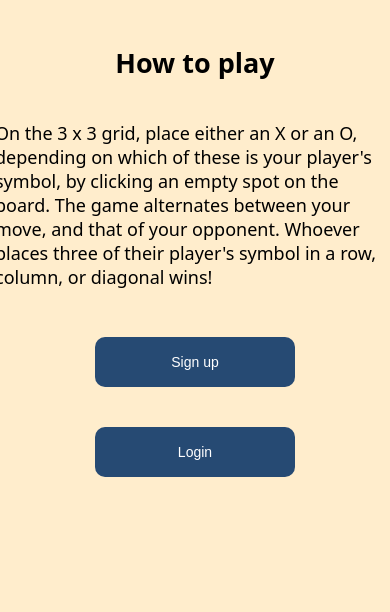
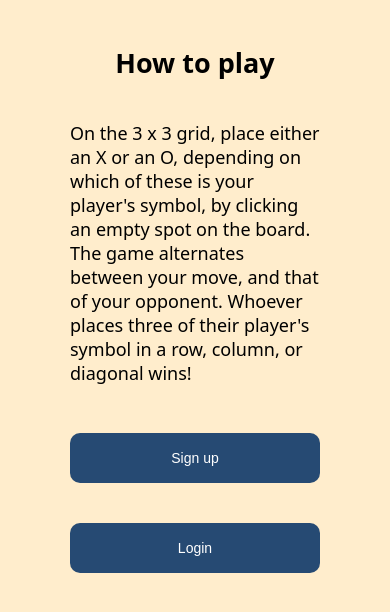
Before and after one commit to josfam/tictacs, a website: page public/landing.html in a window 390 px wide. Shown: the part 136-748 px from the top of the page. Drawn offline with Linux system fonts and the light colour scheme; a web font is replaced by a local one.

Commit message:
Add spacing var, make info paragraph responsive

```diff
--- a/public/css/base.css
+++ b/public/css/base.css
@@ -15,6 +15,7 @@
 		--fs-normal: 18px;
 		--fs-large: 24px;
 		--fs-xlarge: 30px;
+		--space-min-w-text: 250px;
 	}
 }
 @media (min-width: 768px) {
@@ -26,6 +27,7 @@
 		--fs-normal: 20px;
 		--fs-large: 26px;
 		--fs-xlarge: 30px;
+		--space-min-w-text: 540px;
 	}
 }
 
@@ -86,7 +88,7 @@ ul {
 	border: none;
 	background-color: hsl(212, 50%, 30%);
 	color: white;
-	min-width: 200px;
+	min-width: 250px;
 	font-size: var(--fs-small);
 }
 
@@ -111,8 +113,7 @@ ul {
 	display: flex;
 	flex-direction: column;
 	align-items: center;
-	/* max-width: 700px; */
-	min-width: 400px;
+	min-width: var(--space-min-w-text);
 }
 
 .page-heading {
--- a/public/css/variables.css
+++ b/public/css/variables.css
@@ -5,4 +5,7 @@
 	--fs-normal: 24px;
 	--fs-large: 30px;
 	--fs-xlarge: 36px;
+
+	/* spacing */
+	--space-min-w-text: 700px;
 }
```
